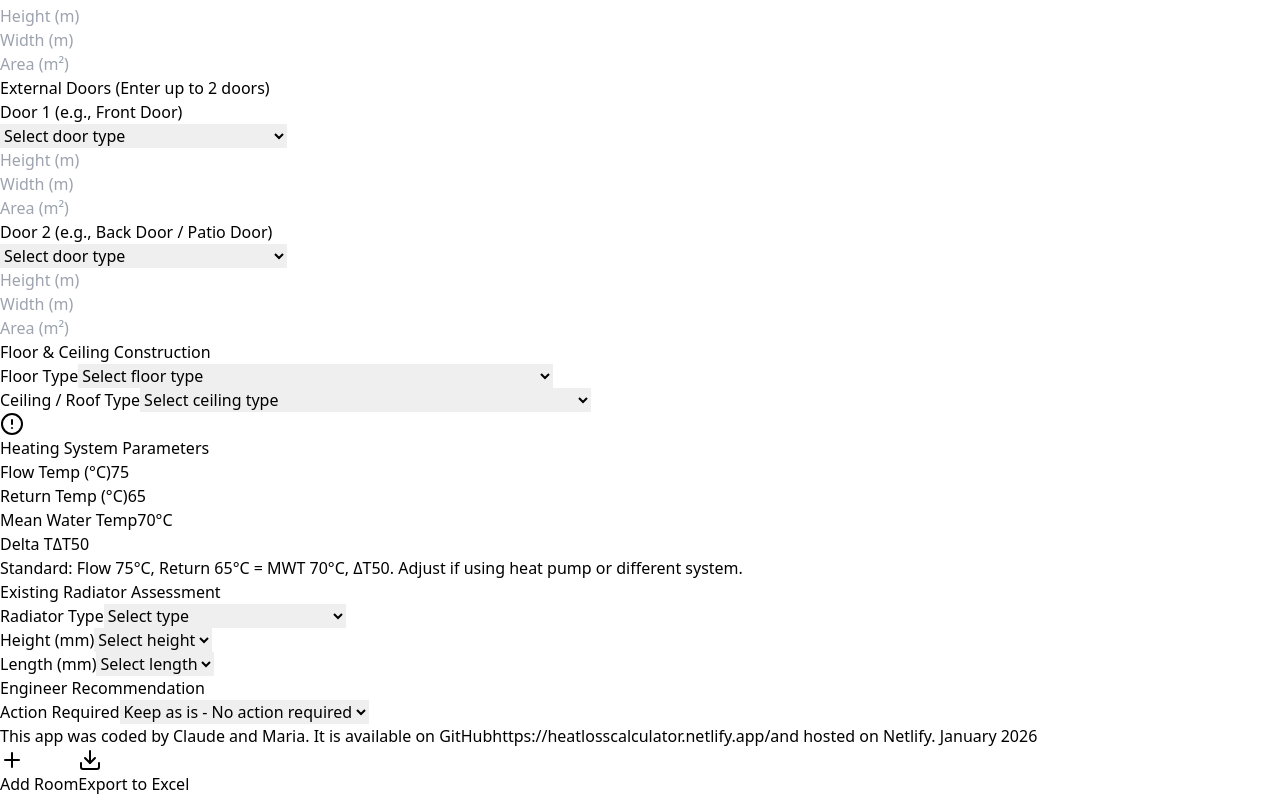
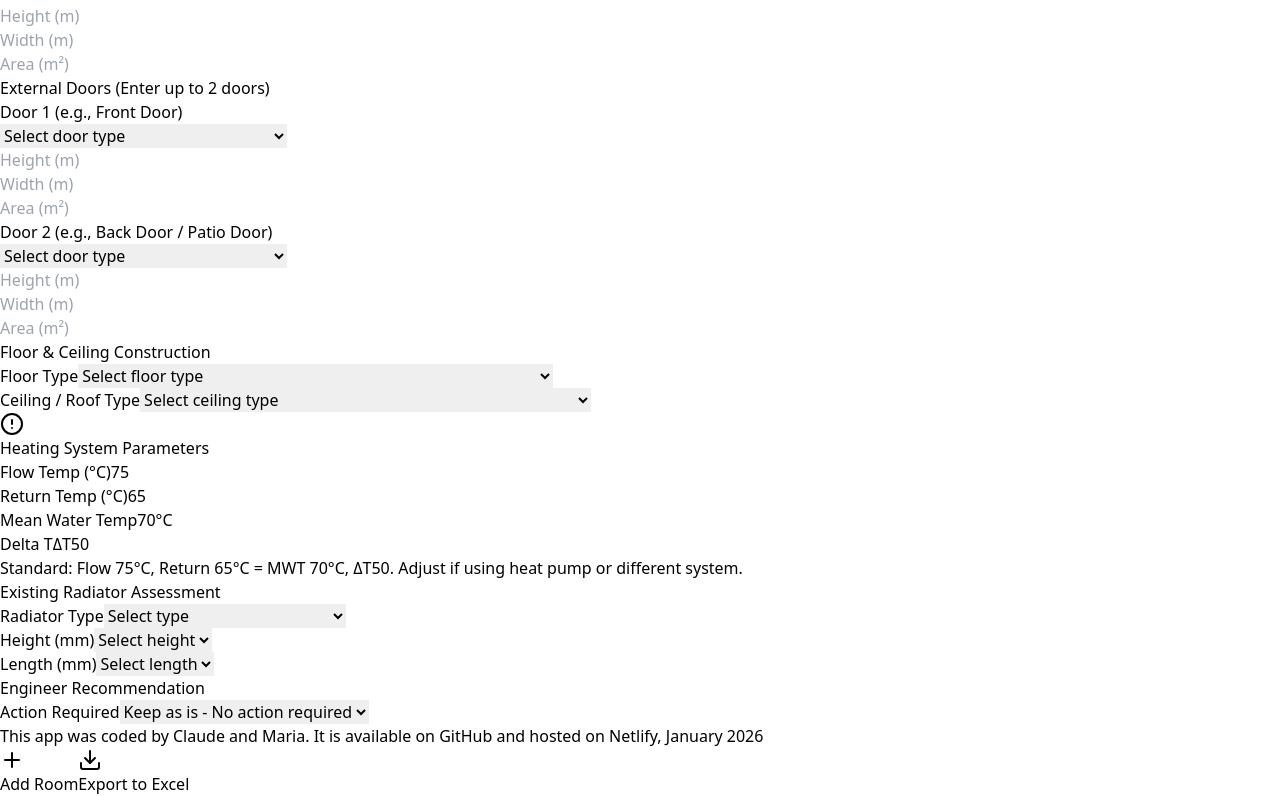
Before and after one commit to MariaBego56/heat-loss-calculator, a React (Vite) app: page / in a window 1280 px wide. Shown: the part 1054-1850 px from the top of the page. Built offline with nearby package versions, Linux system fonts and the light colour scheme.

Commit message:
Update App.jsx

```diff
--- a/src/App.jsx
+++ b/src/App.jsx
@@ -1312,16 +1312,17 @@ function App() {
                 )}
               </div>
             </div>
+            {/* Footer */}
+          <div className="text-center text-sm text-gray-500 py-4 mb-20">
+            <p>
+              This app was coded by Claude and Maria. It is available on{' '}
+              <a href="https://github.com/MariaBego56/heat-loss-calculator" target="_blank" rel="noopener noreferrer" className="text-indigo-600 hover:underline">GitHub</a> and hosted on <a href=" https://heatlosscalculator.netlify.app/" target="blank" rel="noopener noreferrer">Netlify</a>, January 2026
+
+            </p>
           </div>
+      </div>
         ))}
-        {/* Footer */}
-<div className="text-center text-sm text-gray-500 py-4 mb-20">
-  <p>
-    This app was coded by Claude and Maria. It is available on{' '}
-    <a href="https://github.com/MariaBego56/heat-loss-calculator" target="_blank" rel="noopener noreferrer" className="text-indigo-600 hover:underline">GitHub</a>
-    {'https://heatlosscalculator.netlify.app/'}and hosted on Netlify. January 2026
-  </p>
-</div>
+
 
         {/* Fixed Bottom Buttons */}
         <div className="fixed bottom-0 left-0 right-0 bg-white border-t-2 border-gray-300 shadow-2xl p-4 z-50">
```
